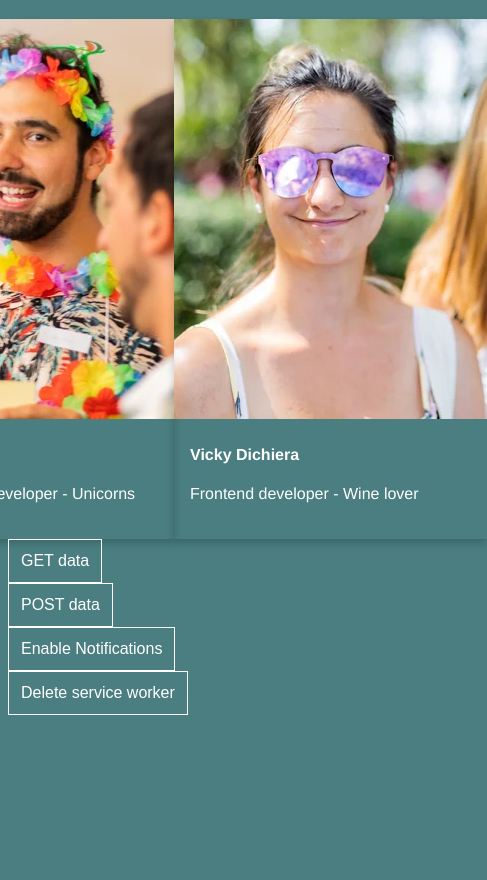
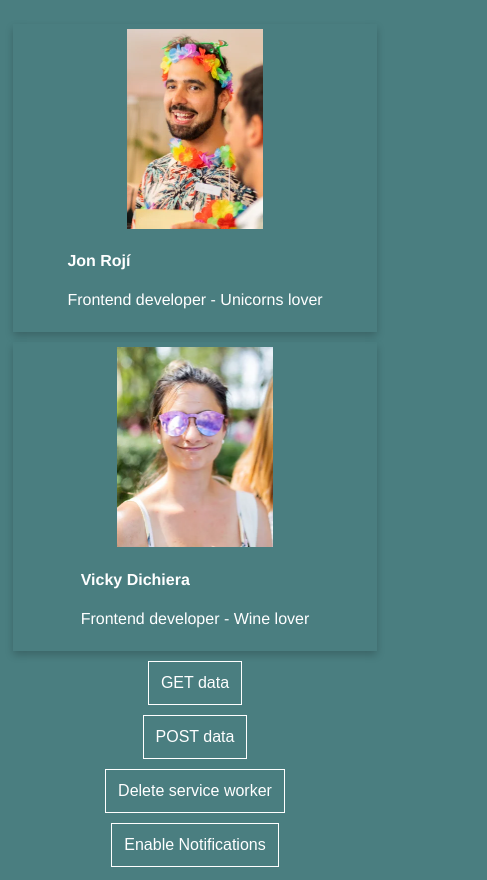
Before and after one commit to VickyDichiera/pwa-workshop, a website: page public/index.html in a window 390 px wide. Shown: the part 61-941 px from the top of the page, 487 px wide, since content can reach past the window. Before the commit the page ends 844 px from the top, so only its background shows below. Drawn offline with Linux system fonts and the light colour scheme.

Commit message:
style: responsive design

```diff
--- a/public/index.html
+++ b/public/index.html
@@ -7,7 +7,7 @@
   <meta http-equiv="X-UA-Compatible" content="IE=edge">
   <meta name="viewport" content="width=device-width, initial-scale=1">
   <meta name="Description" content="Pwa testing page.">
-  <meta name="theme-color" content="#3f51b5"/>
+  <meta name="theme-color" content="#3f51b5" />
 
   <!-- icon in the highest resolution we need it for -->
   <link rel="icon" sizes="512x512" href="/src/images/icons/app-icon-512x512.png">
@@ -44,44 +44,43 @@
 
   </div>
 
-  <!-- Get random data -->
-  <div>
-    <button id="getBtn" type="button">
-      GET data
-    </button>
-  </div>
-
-  <div>
-    <button id="postBtn" type="button">
-      POST data
-    </button>
-  </div>
 
   <div id="retrivedContentWrapper" class="hidden">
     <h2>Retrived content</h2>
     <p id="retrivedContent"></p>
   </div>
 
-  <!-- Install button, hidden by default -->
-  <div id="installContainer" class="hidden">
-    <button id="installBtn" type="button">
-      Install
+  <!-- Get random data -->
+  <div class="actions-wrapper">
+    <button id="getBtn" type="button">
+      GET data
     </button>
-  </div>
+    <button id="postBtn" type="button">
+      POST data
+    </button>
 
-  <!-- Enable notifications button, hidden by default -->
-  <div id="notificationsContainer" class="hidden">
-    <button id="notificationsBtn" type="button">
-      Enable Notifications
-    </button>
-  </div>
-
-  <!-- Delete service worker button -->
-  <div>
+    <!-- Delete service worker button -->
     <button id="deleteSwBtn" type="button">
       Delete service worker
     </button>
+
+    <!-- Enable notifications button, hidden by default -->
+    <div id="notificationsContainer" class="hidden">
+      <button id="notificationsBtn" type="button">
+        Enable Notifications
+      </button>
+    </div>
+
+
+    <!-- Install button, hidden by default -->
+    <div id="installContainer" class="hidden">
+      <button id="installBtn" type="button">
+        Install app
+      </button>
+    </div>
+
   </div>
+
   <!-- import the webpage's javascript file -->
   <script src="/src/js/indexedDButils.js" defer></script>
   <script src="/src/js/app.js" defer></script>
--- a/public/src/css/app.css
+++ b/public/src/css/app.css
@@ -26,12 +26,12 @@ h1 {
   width: 100%;
 }
 
-#installContainer {
-  position: absolute;
-  bottom: 1em;
+.actions-wrapper {
   display: flex;
+  flex-direction: column;
+  align-items: center;
+  align-content: center;
   justify-content: center;
-  width: 100%;
 }
 
 button {
@@ -41,22 +41,37 @@ button {
   font-size: 1em;
   padding: 0.75em;
   cursor: pointer;
+  margin: 5px;
 }
 
 .card {
-  /* Add shadows to create the "card" effect */
   box-shadow: 0 4px 8px 0 rgba(0, 0, 0, 0.2);
   transition: 0.3s;
+  padding: 5px;
+  margin: 5px;
+  display: flex;
+  flex-direction: column;
+  flex-wrap: wrap;
+  align-content: center;
+  align-items: center;
 }
 
 /* On mouse-over, add a deeper shadow */
-
 .card:hover {
   box-shadow: 0 8px 16px 0 rgba(0, 0, 0, 0.2);
 }
 
 /* Add some padding inside the card container */
-
 .container {
   padding: 2px 16px;
 }
+
+/* Smartphones ----------- */
+@media only screen and (max-width: 513px) {
+  #photoContainer {
+    flex-direction: column;
+  }
+  .photo {
+    height: 200px;
+  }
+}
```
